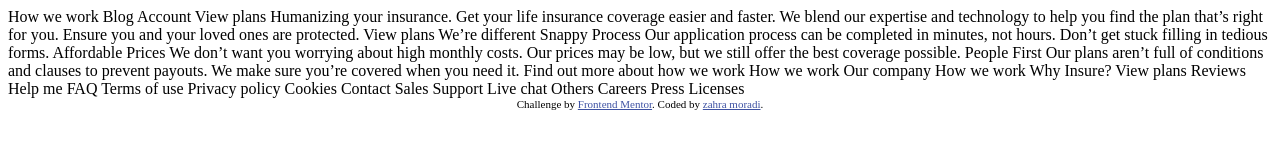
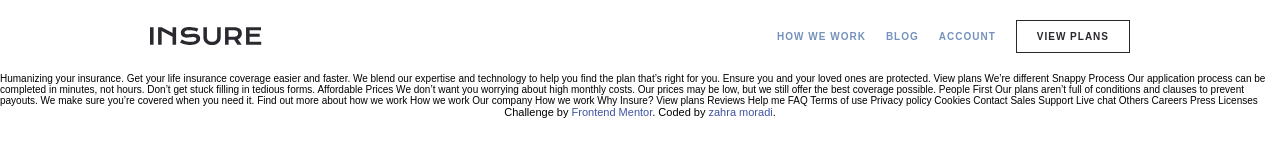
Before and after one commit to ZaraMr/Insure-landing-page, a plain HTML site: page index.html in a window 1280 px wide. Drawn offline with Linux system fonts and the light colour scheme.

Commit message:
Add Header
html elements and related styles and plus an universal selector for clearing all spaces and text decorations of links and set up of box-sizing

```diff
--- a/assets/style/style.css
+++ b/assets/style/style.css
@@ -8,3 +8,55 @@
     font-family: 'DMSerifDisplay';
     src: url(/assets/fonts/DMSerifDisplay-Regular.ttf);
 }
+
+* {
+    margin: 0;
+    padding: 0;
+    box-sizing: border-box;
+    text-decoration: none;
+}
+
+html {
+    font-size: 62.5%;
+}
+
+body {
+    font-family: 'Karal', sans-serif;
+}
+
+.header {
+    width: 100%;
+    display: flex;
+    /* height: auto; */
+    justify-content: space-between;
+    align-items: center;
+    padding: 2rem 15rem;
+}
+
+.navbar {
+    display: flex;
+    gap: 2rem;
+    align-items: center;
+}
+
+.navbar > a {
+    color: hsl(216, 35%, 60%);
+    text-transform: uppercase;
+    font-weight: 600;
+    letter-spacing: 1px;
+}
+
+.navbar > a:hover {
+    color: hsl(270, 9%, 17%);
+}
+
+.navbar > .btn {
+    color: hsl(270, 9%, 17%);
+    border: 1px solid hsl(270, 9%, 17%);
+    padding: 1rem 2rem;
+}
+
+.navbar > .btn:hover {
+    background-color: hsl(270, 9%, 17%);
+    color: hsl(0, 0%, 98%);
+}
--- a/index.html
+++ b/index.html
@@ -4,7 +4,7 @@
   <meta charset="UTF-8">
   <meta name="viewport" content="width=device-width, initial-scale=1.0"> <!-- displays site properly based on user's device -->
 
-  <link rel="icon" type="image/png" sizes="32x32" href="./images/favicon-32x32.png">
+  <link rel="icon" type="image/png" sizes="32x32" href="assets/images/favicon-32x32.png">
   <link rel="stylesheet" href="assets/style/style.css">
 
   <title>Frontend Mentor | Insure landing page</title>
@@ -17,10 +17,23 @@
 </head>
 <body>
 
-  How we work
-  Blog
-  Account
-  View plans
+  <!-- header section starts  -->
+
+  <header class="header">
+    <div class="logo-container">
+      <a href="#"><img src="assets/images/logo.svg" alt="logo"></a>
+    </div>
+
+    <nav class="navbar">
+      <a href="#">How we work</a>
+      <a href="#">Blog</a>
+      <a href="#">Account</a>
+      <a href="#" class="btn">View plans</a>
+    </nav>
+
+  </header>
+
+  <!-- header section ends -->
 
   Humanizing your insurance.
 
```
